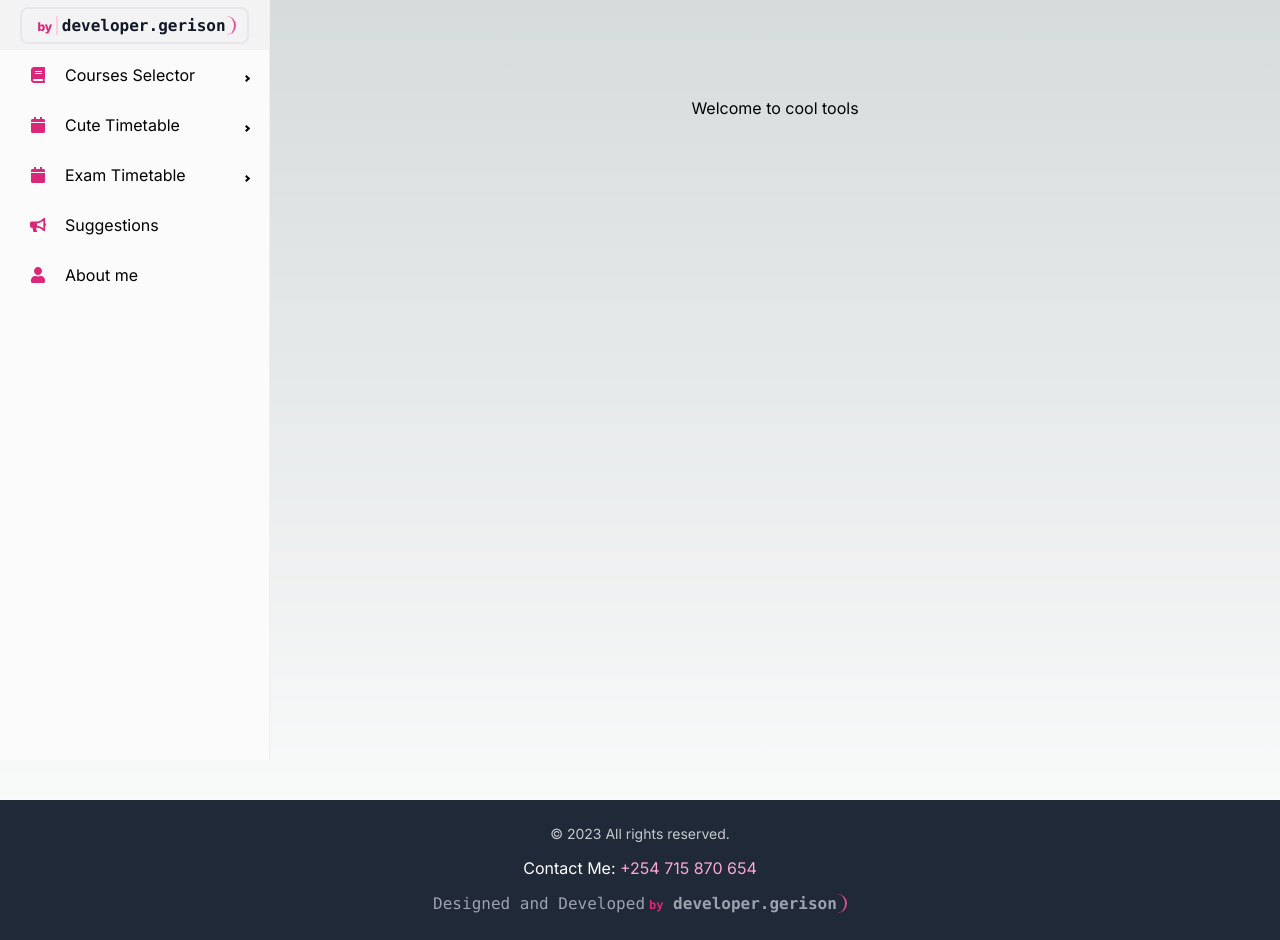
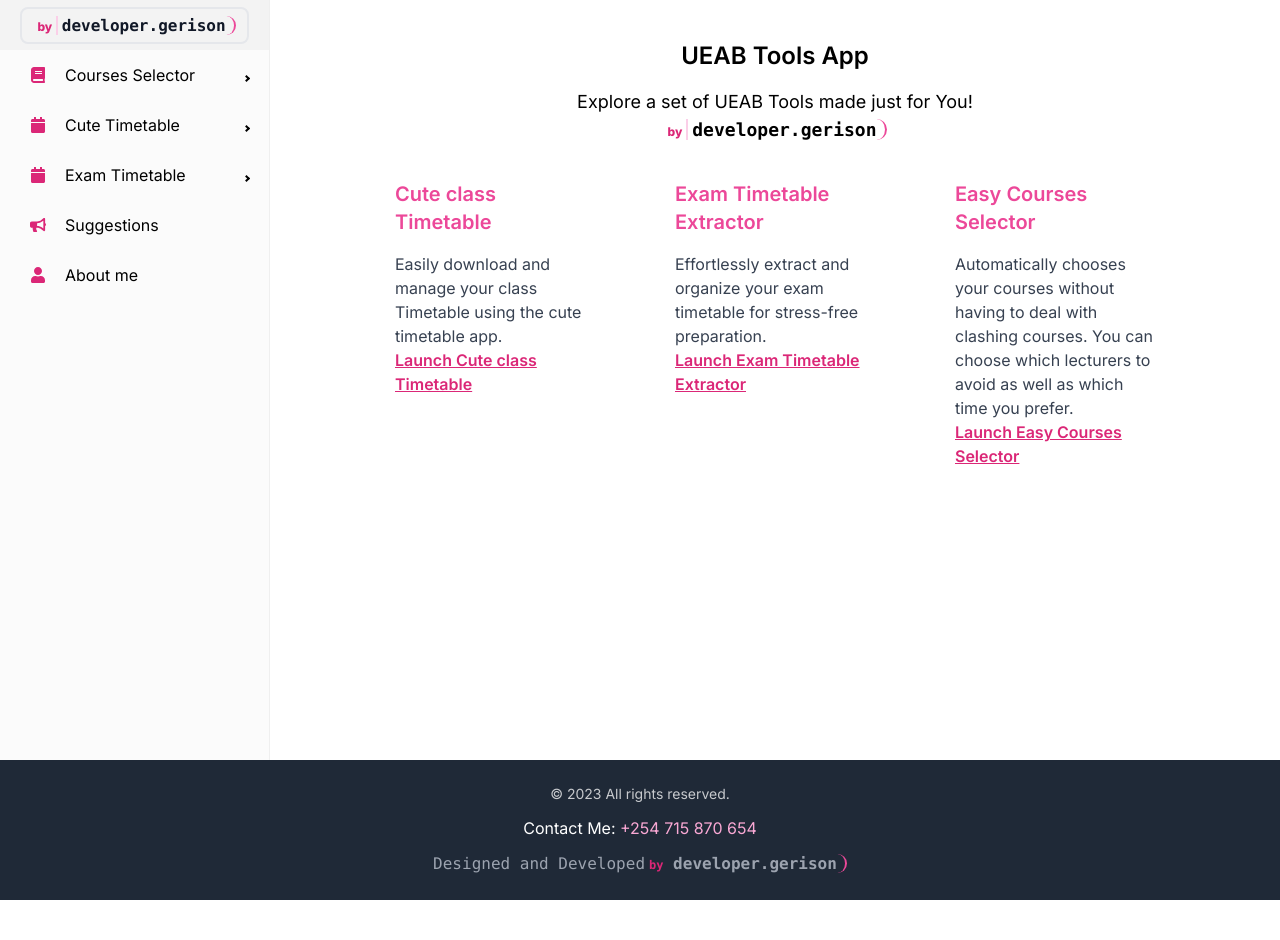
Before and after one commit to gerkim62/cute-tools, a Next.js app: page / in a window 1280 px wide. After the commit the page ends 900 px from the top, so only its background shows below. Built offline with nearby package versions, Linux system fonts and the light colour scheme.

Commit message:
added ToolCArd.tsx

```diff
--- a/app/globals.css
+++ b/app/globals.css
@@ -1,27 +1,3 @@
 @tailwind base;
 @tailwind components;
 @tailwind utilities;
-
-:root {
-  --foreground-rgb: 0, 0, 0;
-  --background-start-rgb: 214, 219, 220;
-  --background-end-rgb: 255, 255, 255;
-}
-
-@media (prefers-color-scheme: dark) {
-  :root {
-    --foreground-rgb: 255, 255, 255;
-    --background-start-rgb: 0, 0, 0;
-    --background-end-rgb: 0, 0, 0;
-  }
-}
-
-body {
-  color: rgb(var(--foreground-rgb));
-  background: linear-gradient(
-      to bottom,
-      transparent,
-      rgb(var(--background-end-rgb))
-    )
-    rgb(var(--background-start-rgb));
-}
--- a/app/page.tsx
+++ b/app/page.tsx
@@ -1,7 +1,60 @@
-import Image from 'next/image'
+ // Import the ToolItem component
+
+import ToolCard from "@/components/ToolCard";
 
 export default function Home() {
+  // Define an array of tools data
+  const toolsData = [
+    {
+      title: "Cute class Timetable",
+      description:
+        "Easily download and manage your class Timetable using the cute timetable app.",
+      link: "/cute-timetable",
+    },
+    {
+      title: "Exam Timetable Extractor",
+      description:
+        "Effortlessly extract and organize your exam timetable for stress-free preparation.",
+      link: "/exam-timetable",
+    },
+    {
+      title: "Easy Courses Selector",
+      description:
+        "Automatically chooses your courses without having to deal with clashing courses. You can choose which lecturers to avoid as well as which time you prefer.",
+      link: "/courses-selector",
+    },
+    // Add more tools as needed
+  ];
+
   return (
-    <main className="flex min-h-screen flex-col items-center justify-between p-24">Welcome to cool tools</main>
-  )
+    <main className="text-black flex flex-col justify-center items-center pt-10">
+      <div className="text-center">
+        <h1 className="text-2xl font-semibold mb-4">UEAB Tools App</h1>
+        <p className="text-lg mb-3">
+          Explore a set of UEAB Tools made just for You! <br />
+          <span className="font-extrabold p-1 pr-0 border-pink-600 rounded-lg text-center overflow-hidden">
+            <span className="text-xs text-pink-600">by</span>{" "}
+            <span className="font-semibold font-mono mb-2">
+              <span className="border-l-2 pl-1 border-pink-200">developer</span>
+              .
+              <span className="rounded-full border-r-2 pr-2 border-pink-500">
+                gerison
+              </span>
+            </span>
+          </span>
+        </p>
+      </div>
+
+      <div className="grid grid-cols-1 sm:grid-cols-2 lg:grid-cols-3 gap-8 text-center sm:text-left w-[80%]">
+        {toolsData.map((tool, index) => (
+          <ToolCard
+            key={index}
+            title={tool.title}
+            description={tool.description}
+            link={tool.link}
+          />
+        ))}
+      </div>
+    </main>
+  );
 }
--- /dev/null
+++ b/components/ToolCard.tsx
@@ -0,0 +1,22 @@
+import Link from "next/link";
+
+type ToolCardProps = {
+  title: string;
+  description: string;
+  link: string;
+};
+
+export default function ToolCard({ title, description, link }:ToolCardProps) {
+  return (
+    <div className="bg-white p-6 rounded-lg text-left">
+      <h2 className="text-pink-500 text-xl font-semibold mb-4">{title}</h2>
+      <p className="text-gray-700">{description}</p>
+      <Link
+        className="text-pink-600 hover:underline hover:text-pink-700 font-semibold transition duration-300 underline"
+        href={link}
+      >
+        Launch {title}
+      </Link>
+    </div>
+  );
+}
```
